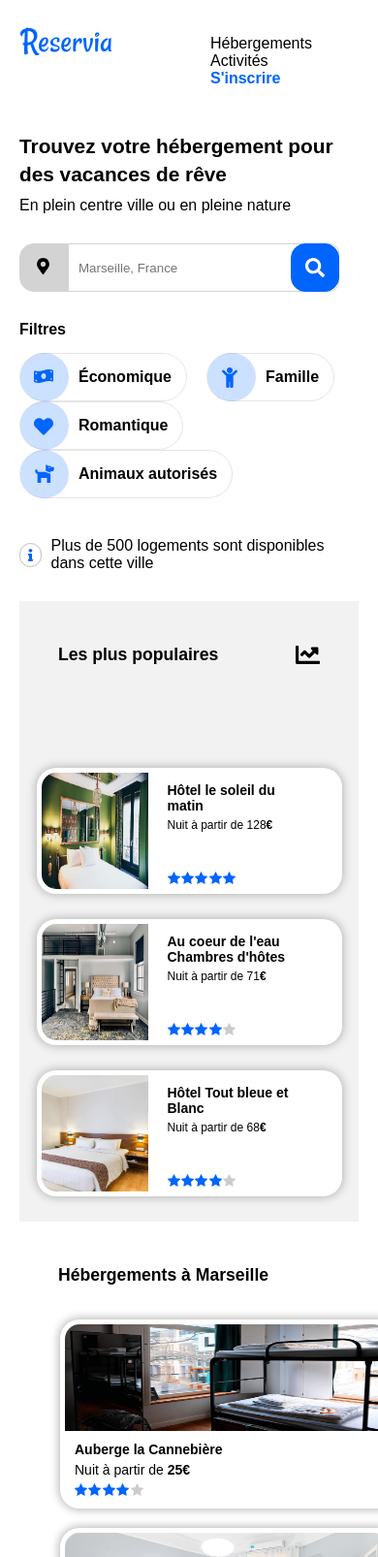
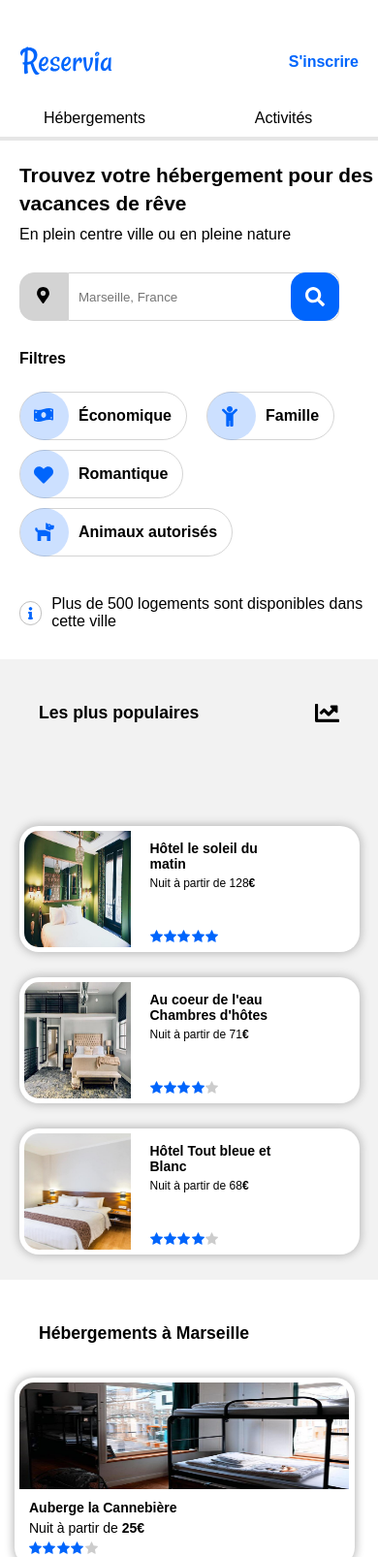
Before and after one commit to ShemoMFR/OpenClasssRoomsProjects, a plain HTML site: page p2_moshe_frydmann/index.html in a window 390 px wide. Shown: the top 1606 px of the page at 97% size. Drawn offline with Linux system fonts and the light colour scheme.

Commit message:
Version before to finish

```diff
--- a/p2_moshe_frydmann/index.html
+++ b/p2_moshe_frydmann/index.html
@@ -9,6 +9,7 @@
     </head>
     <body>
         <div id="main-container">
+            <div id="top-page">
                 <header>
                     <div id="logo-menu">
                         <a href="#"><img src="./images/logo/Reservia.svg" id="logo" alt="logo-reservia"/></a>
@@ -71,6 +72,7 @@
                     <img src='./images/info-solid.svg' id='info-icon' alt="info-icon"/>
                     <div id="info-log"> Plus de 500 logements sont disponibles dans cette ville</div>
                 </div>
+            </div>
 
             <div id="sections-hebergement">
                 <section id="heberg-marseille">
@@ -117,7 +119,7 @@
                     <div id="sec_part2">
                         <div class="etiquette">
                             <img class="img-etiq" src="./images/mer.jpg" alt="hebergement-mer"/>
-                            <div class="txt-etiq"><strong>Hôtel Les mouettes</strong></div>
+                            <div class="txt-etiq"><strong>Hôtel de la mer</strong></div>
                             <div class="sub-etiq">Nuit à partir de 46<strong>€</strong></div>
                             <div class="etoiles">
                                 <img class="etoile" src="./images/starb.svg" alt="note-etoile"/>
@@ -129,7 +131,7 @@
                         </div>
                         <div class="etiquette">
                             <img class="img-etiq" src="./images/auberge.jpg" alt="hebergement-auberge"/>
-                            <div class="txt-etiq"><strong>Hôtel Les mouettes</strong></div>
+                            <div class="txt-etiq"><strong>Auberge le panier</strong></div>
                             <div class="sub-etiq">Nuit à partir de <strong>23€</strong></div>
                             <div class="etoiles">
                                 <img class="etoile" src="./images/starb.svg" alt="note-etoile"/>
@@ -141,7 +143,7 @@
                         </div>
                         <div class="etiquette">
                             <img class="img-etiq" src="./images/amina.jpg" alt="hebergement-amina"/>
-                            <div class="txt-etiq"><strong>Hôtel Les mouettes</strong></div>
+                            <div class="txt-etiq"><strong>Hôtel chez Amina</strong></div>
                             <div class="sub-etiq">Nuit à partir de 96<strong>€</strong></div>
                             <div class="etoiles">
                                 <img class="etoile" src="./images/starb.svg" alt="note-etoile"/>
--- a/p2_moshe_frydmann/style.css
+++ b/p2_moshe_frydmann/style.css
@@ -514,10 +514,61 @@ a {
     display: flex;
 }
 
+#nav-bar-mobile {
+    display: flex;
+}
+
 @media only screen and (max-width: 600px) {
 
     #main-container {
-        padding: 20px;
+        padding: 0;
+        margin: 0;
+    }
+
+    #nav-bar {
+        margin-bottom: 80px;
+    }
+
+    #NB3 {
+        position: absolute;
+        top: 55px;
+        right: 20px;
+    }
+
+    #NB2 {
+        position: absolute;
+        top: 60px;
+        right: 0%;
+        width: 50%;
+        text-align: center;
+        padding-bottom: 10px;
+        border-bottom: 4px solid rgba(128, 128, 128, 0.2);
+    }
+
+    #NB1 {
+        position: absolute;
+        top: 60px;
+        left: 0%;
+        text-align: center;
+        padding-bottom: 10px;
+        width: 50%;
+        border-bottom: 4px solid rgba(128, 128, 128, 0.2);
+    }
+
+    #NB1:hover, #NB2:hover {
+        border-bottom: 4px solid #0065fc;
+        border-top: 0;
+        color: #0065fc;
+    }
+
+    #NB3:hover {
+        border-top: 0;
+        padding-top: 0px;
+    }
+
+    #top-page {
+        margin-top: 40px;
+        margin-left: 20px;
     }
 
     #ville {
@@ -543,9 +594,11 @@ a {
     #txt-eco {
         margin-left: 20px;
     }
+
     #sections-hebergement {
         display: flex;
         flex-direction: column-reverse;
+        margin-left: 0;
     }
 
     #populaires {
@@ -576,20 +629,20 @@ a {
     }
 
     .filtre {
-        border: 1px solid rgba(169, 169, 169, 0.3);
+        border: 1px solid rgba(169, 169, 169, 0.5);
+        margin-top: 10px;
     }
 
     #heberg-marseille {
         background-color: white;
+        width: 100%;
     }
 
     #sec_part1, #sec_part2 {
         display: flex;
         flex-direction: column;
-    }
-
-    .etiquette {
-        margin-top: 20px;
+        margin-left: 0;
+        width: 100%;
     }
 
     #activites-marseille {
@@ -612,11 +665,21 @@ a {
     }
 
     .long-card, .small-card, .mid-card {
-        width: 350px;
+        width: 90%;
+        height: 195px;
+        margin-top: 20px;
+        margin-left: 15px;
+    }
+
+    .img-long-card, .img-mid-card, .img-small-card {
+        width: 100%;
+        height: 150px;
     }
 
     .etiquette {
-        width: 350px;
+        width: 90%;
+        margin-top: 20px;
+        margin-left: 15px;
     }
 
     #heberg-marseille {
@@ -625,8 +688,11 @@ a {
     }
 
     .img-etiq {
-        width: 95%;
+        width: 97%;
+    }
 
+    #activite-marseille-title {
+        margin-left: 40px;
     }
 
 
```
Lines whose indentation alone changed are shown as unchanged.
